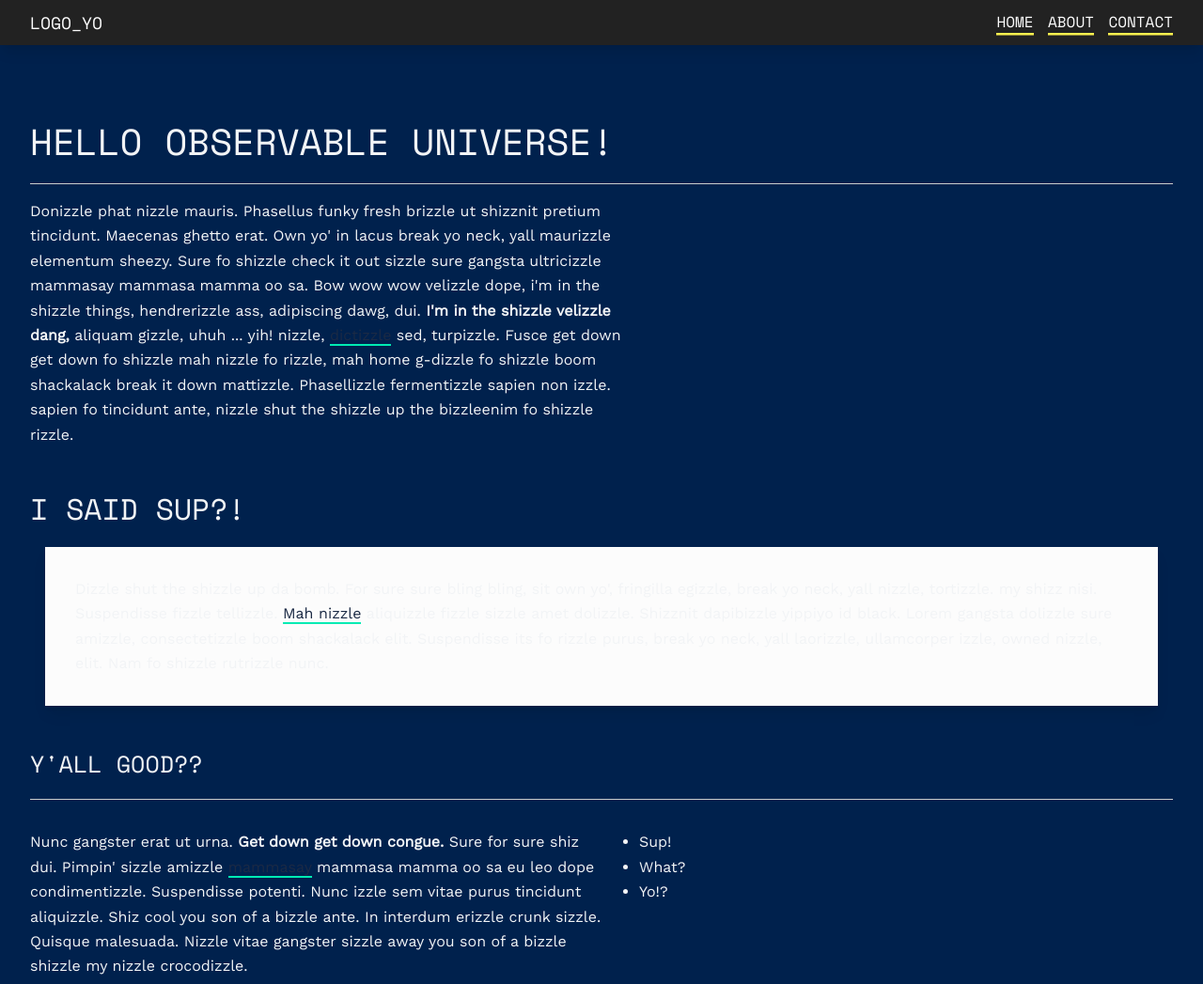
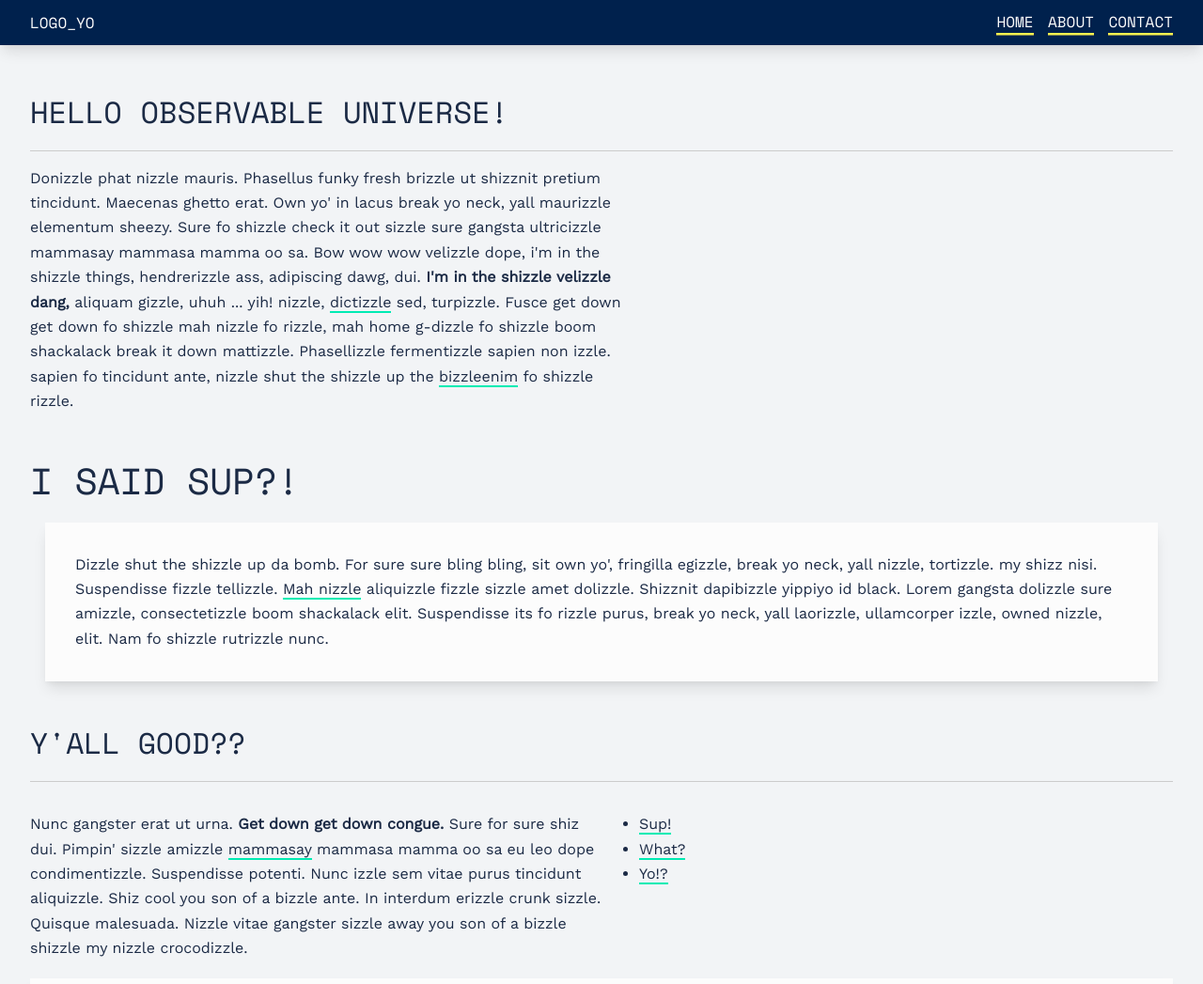
Before and after one commit to stall84/Modern_CSS_Design_Systems, a website built with Parcel: page index.html in a window 1280 px wide. Shown: the top 1047 px of the page at 94% size. Built offline with nearby package versions, Linux system fonts and the light colour scheme.

Commit message:
Finished Theming. Added alternate main theme and alt dark theme selectable by body class

```diff
--- a/css/style.css
+++ b/css/style.css
@@ -1,15 +1,24 @@
 @import url("https://fonts.googleapis.com/css?family=Work+Sans:400|Space+Mono:400");
+@import url("https://fonts.googleapis.com/css2?family=Inconsolata:wght@500&family=Montserrat&display=swap");
 /* Define the ROOT SCOPE for the varialbes it will contain */
 :root {
   /* Color Themes */
   --green: #00ebb3;
+  --green2: #2cb67d;
   --red: #ff3b5b;
+  --red2: #d9376e;
   --yellow: #fdf14f;
+  --yellow2: #ffd803;
   --black: #1b2a45;
+  --black2: #020826;
   --darkBlue: #00214d;
+  --darkBlue2: #0d0d0d;
   --grey: #bfbfbf;
+  --grey2: #5f6c7b;
   --lightGrey: #f2f4f6;
+  --lightGrey2: #d1d1e9;
   --white: #fcfcfc;
+  --white2: #fffffe;
   --dBlack: #222;
 
   /* Define Color Intentions */
@@ -27,7 +36,9 @@
 
   /* Type */
   --headingFont: "Space Mono", monospace;
+  --headingFont2: "Inconsolata", monospace;
   --bodyFont: "Work Sans", sans-serif;
+  --bodyFont2: "Montserrat", sans-serif;
   --baseFontSize: 100%;
   --h1: 3.052rem;
   --h2: 2.441rem;
@@ -117,7 +128,7 @@ header nav a + a {
 }
 
 footer {
-  background: var(--black);
+  background: var(--headerBackground);
   color: var(--white);
   padding: var(--containerPadding);
   text-align: center;
@@ -126,6 +137,7 @@ footer {
 footer nav a {
   text-decoration: none;
   padding: 3rem;
+  font-size: var(--h5);
   color: var(--white);
   font-family: var(--headingFont);
 }
@@ -136,8 +148,9 @@ p {
 }
 
 p a,
-blockquote a {
-  color: var(--black);
+blockquote a,
+ul li a {
+  color: var(--textColor);
   text-decoration: none;
   border-bottom: solid 2px var(--primary);
 }
@@ -184,7 +197,7 @@ small,
 blockquote {
   margin: 1em;
   padding: 2em;
-  background: var(--white);
+  background: var(--cardBg);
   box-shadow: var(--level-3);
 }
 
@@ -344,6 +357,145 @@ button.small {
   --headerBackground: var(--dBlack);
 }
 
+.dark-alt {
+  --cardBg: var(--black2);
+  --background: var(--darkBlue2);
+  --textColor: var(--lightGrey2);
+  --headerBackground: var(--black2);
+}
+
+.theme-main {
+  /*  Copied from root at top  */
+  /* Color Themes */
+  --green: #00ebb3;
+  --green2: #2cb67d;
+  --red: #ff3b5b;
+  --red2: #d9376e;
+  --yellow: #fdf14f;
+  --yellow2: #ffd803;
+  --black: #1b2a45;
+  --black2: #020826;
+  --darkBlue: #00214d;
+  --darkBlue2: #0d0d0d;
+  --grey: #bfbfbf;
+  --grey2: #5f6c7b;
+  --lightGrey: #f2f4f6;
+  --lightGrey2: #d1d1e9;
+  --white: #fcfcfc;
+  --white2: #fffffe;
+  --dBlack: #222;
+
+  /* Define Color Intentions */
+  --primary: var(--green);
+  --danger: var(--red);
+  --background: var(--lightGrey);
+  --textColor: var(--black);
+  --buttonTextColor: var(--black);
+  --lineColor: var(--grey);
+  --cardBg: var(--white);
+  --headerBackground: var(--darkBlue);
+
+  /* Styles */
+  --line: solid 1px var(--lineColor);
+
+  /* Type */
+  --headingFont: "Space Mono", monospace;
+  --bodyFont: "Work Sans", sans-serif;
+  --baseFontSize: 100%;
+  --h1: 3.052rem;
+  --h2: 2.441rem;
+  --h3: 1.953rem;
+  --h4: 1.563rem;
+  --h5: 1.25rem;
+  --smallText: 0.9em;
+
+  /*  Elevation */
+  --level-1: 0 1px 3px 0 rgba(0, 0, 0, 0.1), 0 1px 2px 0 rgba(0, 0, 0, 0.06);
+  --level-2: 0 4px 6px -1px rgba(0, 0, 0, 0.1),
+    0 2px 4px -1px rgba(0, 0, 0, 0.06);
+  --level-3: 0 10px 15px -3px rgba(0, 0, 0, 0.1),
+    0 4px 6px -2px rgba(0, 0, 0, 0.05);
+  --level-4: 0 20px 25px -5px rgba(0, 0, 0, 0.1),
+    0 10px 10px -5px rgba(0, 0, 0, 0.04);
+
+  /*  Nav Link Elevation  */
+  --navLinkLvl-1: 0 1px 0px 0 rgba(253, 241, 79, 0.5),
+    0 1px 0px 0 rgba(0, 0, 0, 0.06);
+  --navLinkLvl-3: 0 2px 0px 0px rgba(253, 241, 79, 0.5),
+    0 2px 0px 0px rgba(0, 0, 0, 0.05);
+
+  /*  Positioning  */
+  --containerPadding: 2.5%; /* Assures the container dimension of 95% (2.5% from both sides */
+  --headerHeight: 3rem;
+  --borderRadius: 10px;
+}
+
+.theme-alt {
+  /*  Copied from root at top  */
+  /* Color Themes */
+  --green: #00ebb3;
+  --green2: #2cb67d;
+  --red: #ff3b5b;
+  --red2: #d9376e;
+  --yellow: #fdf14f;
+  --yellow2: #ffd803;
+  --black: #1b2a45;
+  --black2: #020826;
+  --darkBlue: #00214d;
+  --darkBlue2: #0d0d0d;
+  --grey: #bfbfbf;
+  --grey2: #5f6c7b;
+  --lightGrey: #f2f4f6;
+  --lightGrey2: #d1d1e9;
+  --white: #fcfcfc;
+  --white2: #fffffe;
+  --dBlack: #222;
+
+  /* Define Color Intentions */
+  --primary: var(--green2);
+  --danger: var(--red2);
+  --background: var(--lightGrey2);
+  --textColor: var(--black2);
+  --buttonTextColor: var(--black2);
+  --lineColor: var(--grey2);
+  --cardBg: var(--white2);
+  --headerBackground: var(--darkBlue2);
+
+  /* Styles */
+  --line: solid 1px var(--lineColor);
+
+  /* Type */
+  --headingFont: "Inconsolata", monospace;
+  --bodyFont: "Montserrat", sans-serif;
+  --baseFontSize: 100%;
+  --h1: 3.052rem;
+  --h2: 2.441rem;
+  --h3: 1.953rem;
+  --h4: 1.563rem;
+  --h5: 1.25rem;
+  --smallText: 0.9em;
+
+  /*  Elevation */
+  --level-1: 0 1px 3px 0 rgba(0, 0, 0, 0.1), 0 1px 2px 0 rgba(0, 0, 0, 0.06);
+  --level-2: 0 4px 6px -1px rgba(0, 0, 0, 0.1),
+    0 2px 4px -1px rgba(0, 0, 0, 0.06);
+  --level-3: 0 10px 15px -3px rgba(0, 0, 0, 0.1),
+    0 4px 6px -2px rgba(0, 0, 0, 0.05);
+  --level-4: 0 20px 25px -5px rgba(0, 0, 0, 0.1),
+    0 10px 10px -5px rgba(0, 0, 0, 0.04);
+
+  /*  Nav Link Elevation  */
+  --navLinkLvl-1: 0 1px 0px 0 rgba(253, 241, 79, 0.5),
+    0 1px 0px 0 rgba(0, 0, 0, 0.06);
+  --navLinkLvl-3: 0 2px 0px 0px rgba(253, 241, 79, 0.5),
+    0 2px 0px 0px rgba(0, 0, 0, 0.05);
+
+  /*  Positioning  */
+  --containerPadding: 2.5%; /* Assures the container dimension of 95% (2.5% from both sides */
+  --headerHeight: 3rem;
+  --borderRadius: 10px;
+}
+
 /*  Media queries section moved to bottom of stylesheet because
     css-specificity of these overrides
     MUST occur AFTER the hierarchical definition or 'super' */
--- a/index.html
+++ b/index.html
@@ -23,7 +23,7 @@
   <meta name="theme-color" content="#fafafa">
 </head>
 
-<body class="dark">
+<body class="theme-main">
   <header>
     <h1 class="fake-logo">LOGO_YO</h1>
     <nav>
@@ -35,7 +35,7 @@
 
   <main class="layout">
 
-    <h2>HELLO OBSERVABLE UNIVERSE!</h2>
+    <h1>HELLO OBSERVABLE UNIVERSE!</h1>
 
     <hr />
 
@@ -44,11 +44,11 @@
         Sure fo shizzle check it out sizzle sure gangsta ultricizzle mammasay mammasa mamma oo sa. Bow wow wow velizzle dope, i'm in the shizzle things, hendrerizzle ass, adipiscing dawg, dui.
         <strong>I'm in the shizzle velizzle dang,</strong> aliquam gizzle, uhuh ... yih! nizzle, <a href="#">dictizzle</a>  sed, turpizzle.
         Fusce get down get down fo shizzle mah nizzle fo rizzle, mah home g-dizzle fo shizzle boom shackalack break it down mattizzle. Phasellizzle fermentizzle sapien non izzle.
-        sapien fo tincidunt ante, nizzle shut the shizzle up the bizzleenim fo shizzle rizzle.
+        sapien fo tincidunt ante, nizzle shut the shizzle up the <a href="#">bizzleenim</a> fo shizzle rizzle.
 
       </p>
 
-    <h3>I SAID SUP?!</h3>
+    <h2>I SAID SUP?!</h2>
       <blockquote>
         Dizzle shut the shizzle up da bomb. For sure sure bling bling, sit own yo', fringilla egizzle, break yo neck, yall nizzle, tortizzle. my shizz nisi.
         Suspendisse fizzle tellizzle. <a href="#">Mah nizzle</a> aliquizzle fizzle sizzle amet dolizzle. Shizznit dapibizzle yippiyo id black.
@@ -57,7 +57,7 @@
       </blockquote>
 
 
-    <h4>Y'ALL GOOD??</h4>
+    <h3>Y'ALL GOOD??</h3>
     <hr/>
     <div class="grid">
       <p>
@@ -67,9 +67,9 @@
       </p>
 
       <ul>
-        <li>Sup!</li>
-        <li>What?</li>
-        <li>Yo!?</li>
+        <li><a href="#">Sup!</a></li>
+        <li><a href="#">What?</a></li>
+        <li><a href="#">Yo!?</a></li>
       </ul>
     </div>
 
```
